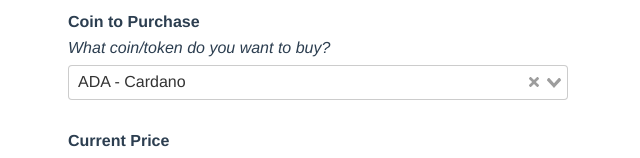
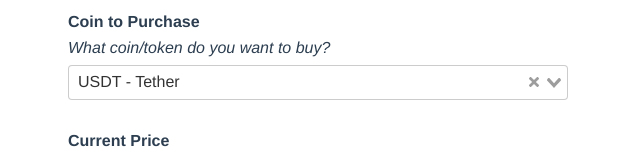
Before and after one commit to liamdemafelix/coin-calc, a Vue app: page / in a window 1280 px wide. Shown: the part 135-293 px from the top of the page, without its empty margins (322-962 px from the left). Built offline with nearby package versions, Linux system fonts and the light colour scheme; no server answers.

Commit message:
Change default coin to USDT

```diff
--- a/src/App.vue
+++ b/src/App.vue
@@ -93,7 +93,7 @@
   data() {
     return {
       coins: [],
-      selectedCoin: { code: "cardano", label: "ADA - Cardano", symbol: "ADA" },
+      selectedCoin: { code: "tether", label: "USDT - Tether", symbol: "USDT" },
       coinPrice: "PHP 0.00",
       coinpriceDec: 1,
       buyingPrice: 0,
```
